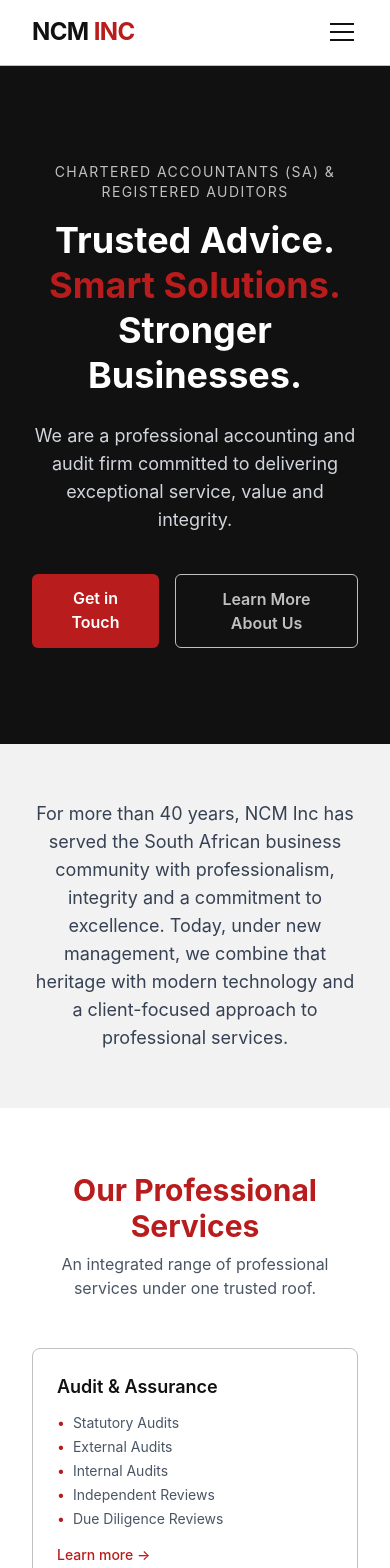
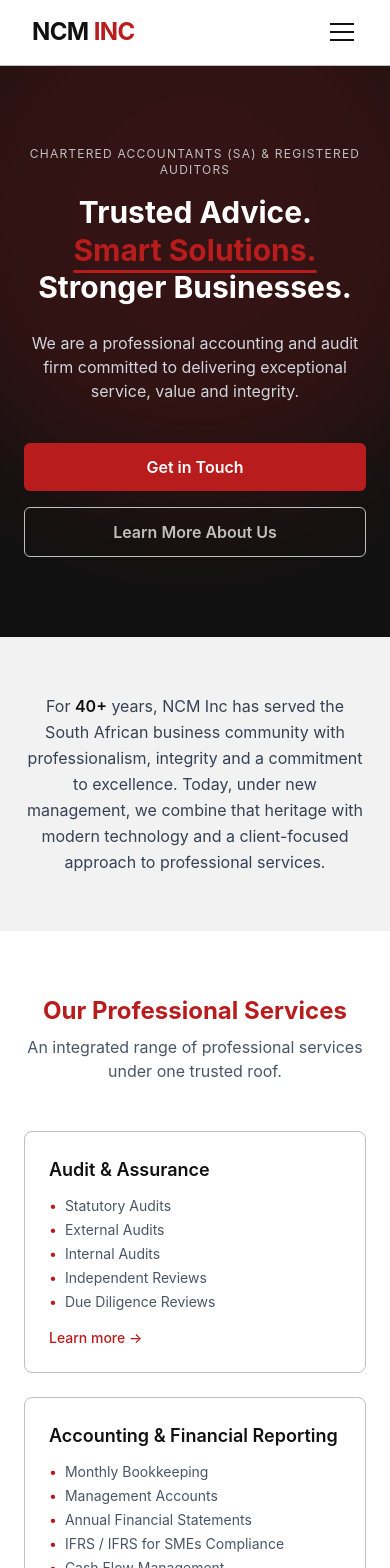
Before and after one commit to randr2405/NCMINC, a React (Vite) app: page / in a window 390 px wide. Shown: the top 1568 px of the page. Built offline with nearby package versions, Linux system fonts and the light colour scheme.

Commit message:
home pg updated

```diff
--- a/src/pages/Home.jsx
+++ b/src/pages/Home.jsx
@@ -1,117 +1,258 @@
 import { Link } from 'react-router-dom'
+import { useEffect, useRef, useState } from 'react'
+
+/** Fires `visible = true` once the element scrolls into view, then stops watching. */
+function useReveal(threshold = 0.15) {
+  const ref = useRef(null)
+  const [visible, setVisible] = useState(false)
+
+  useEffect(() => {
+    const el = ref.current
+    if (!el) return
+    const obs = new IntersectionObserver(
+      ([entry]) => {
+        if (entry.isIntersecting) {
+          setVisible(true)
+          obs.disconnect()
+        }
+      },
+      { threshold }
+    )
+    obs.observe(el)
+    return () => obs.disconnect()
+  }, [threshold])
+
+  return [ref, visible]
+}
+
+/** Counts up from 0 to `end` once it scrolls into view. */
+function Counter({ end, suffix = '', duration = 1400 }) {
+  const [ref, visible] = useReveal(0.6)
+  const [value, setValue] = useState(0)
+
+  useEffect(() => {
+    if (!visible) return
+    const start = performance.now()
+    let frame
+    const tick = (now) => {
+      const progress = Math.min((now - start) / duration, 1)
+      const eased = 1 - Math.pow(1 - progress, 3)
+      setValue(Math.round(end * eased))
+      if (progress < 1) frame = requestAnimationFrame(tick)
+    }
+    frame = requestAnimationFrame(tick)
+    return () => cancelAnimationFrame(frame)
+  }, [visible, end, duration])
+
+  return (
+    <span ref={ref}>
+      {value}
+      {suffix}
+    </span>
+  )
+}
+
+function Reveal({ as: Tag = 'div', delay = 0, className = '', style = {}, children }) {
+  const [ref, visible] = useReveal()
+  return (
+    <Tag
+      ref={ref}
+      className={
+        'transition-all duration-700 ease-out motion-reduce:transition-none motion-reduce:opacity-100 motion-reduce:translate-y-0 ' +
+        className
+      }
+      style={{
+        ...style,
+        opacity: visible ? 1 : 0,
+        transform: visible ? 'none' : 'translateY(20px)',
+        transitionDelay: `${delay}ms`,
+      }}
+    >
+      {children}
+    </Tag>
+  )
+}
 
 export default function Home() {
+  const [heroIn, setHeroIn] = useState(false)
+  useEffect(() => {
+    const t = setTimeout(() => setHeroIn(true), 60)
+    return () => clearTimeout(t)
+  }, [])
+
   const services = [
     {
-      title: "Audit & Assurance",
-      path: "/audit-assurance-services",
-      items: ["Statutory Audits", "External Audits", "Internal Audits", "Independent Reviews", "Due Diligence Reviews"],
+      title: 'Audit & Assurance',
+      path: '/audit-assurance-services',
+      items: ['Statutory Audits', 'External Audits', 'Internal Audits', 'Independent Reviews', 'Due Diligence Reviews'],
     },
     {
-      title: "Accounting & Financial Reporting",
-      path: "/accounting-financial-reporting",
-      items: ["Monthly Bookkeeping", "Management Accounts", "Annual Financial Statements", "IFRS / IFRS for SMEs Compliance", "Cash Flow Management"],
+      title: 'Accounting & Financial Reporting',
+      path: '/accounting-financial-reporting',
+      items: ['Monthly Bookkeeping', 'Management Accounts', 'Annual Financial Statements', 'IFRS / IFRS for SMEs Compliance', 'Cash Flow Management'],
     },
     {
-      title: "Tax Services",
-      path: "/tax-services",
-      items: ["Corporate & Individual Income Tax", "VAT Registration and Compliance", "PAYE, UIF and SDL Compliance", "Tax Planning and Advisory", "SARS Objections and Appeals"],
+      title: 'Tax Services',
+      path: '/tax-services',
+      items: ['Corporate & Individual Income Tax', 'VAT Registration and Compliance', 'PAYE, UIF and SDL Compliance', 'Tax Planning and Advisory', 'SARS Objections and Appeals'],
     },
     {
-      title: "Business Advisory",
-      path: "/business-advisory-services",
-      items: ["Business Consulting", "Strategic Planning", "Financial Modelling", "Business Valuations", "Mergers and Acquisitions Support"],
+      title: 'Business Advisory',
+      path: '/business-advisory-services',
+      items: ['Business Consulting', 'Strategic Planning', 'Financial Modelling', 'Business Valuations', 'Mergers and Acquisitions Support'],
     },
     {
-      title: "Company Secretarial Services",
-      path: "/company-secretarial-services",
-      items: ["Company Registrations", "CIPC Compliance", "Annual Returns", "Share Allotments and Transfers", "Beneficial Ownership Compliance"],
+      title: 'Company Secretarial Services',
+      path: '/company-secretarial-services',
+      items: ['Company Registrations', 'CIPC Compliance', 'Annual Returns', 'Share Allotments and Transfers', 'Beneficial Ownership Compliance'],
     },
     {
-      title: "Payroll & HR Services",
-      path: "/payroll-hr-services",
-      items: ["Payroll Processing", "EMP201 and EMP501 Submissions", "UIF Administration", "IRP5 Certificates", "Employment Tax Advisory"],
+      title: 'Payroll & HR Services',
+      path: '/payroll-hr-services',
+      items: ['Payroll Processing', 'EMP201 and EMP501 Submissions', 'UIF Administration', 'IRP5 Certificates', 'Employment Tax Advisory'],
     },
     {
-      title: "Fiduciary & Trust Services",
-      path: "/fiduciary-trust-services",
-      items: ["Trust Formation and Administration", "Estate Planning", "Deceased Estate Administration", "Trustee Services", "Succession Planning"],
+      title: 'Fiduciary & Trust Services',
+      path: '/fiduciary-trust-services',
+      items: ['Trust Formation and Administration', 'Estate Planning', 'Deceased Estate Administration', 'Trustee Services', 'Succession Planning'],
     },
     {
-      title: "B-BBEE Advisory",
-      path: "/bbbee-services",
-      items: ["B-BBEE Verification Preparation", "Scorecard Assessments", "Ownership Structuring", "Enterprise & Supplier Development", "B-BBEE Compliance Consulting"],
+      title: 'B-BBEE Advisory',
+      path: '/bbbee-services',
+      items: ['B-BBEE Verification Preparation', 'Scorecard Assessments', 'Ownership Structuring', 'Enterprise & Supplier Development', 'B-BBEE Compliance Consulting'],
     },
     {
-      title: "Business Process Outsourcing",
-      path: "/business-process-outsourcing",
-      items: ["Outsourced Accounting", "Virtual CFO Services", "Financial Controller Services", "Finance Department Outsourcing", "Management Reporting"],
+      title: 'Business Process Outsourcing',
+      path: '/business-process-outsourcing',
+      items: ['Outsourced Accounting', 'Virtual CFO Services', 'Financial Controller Services', 'Finance Department Outsourcing', 'Management Reporting'],
     },
   ]
 
   return (
-    <div className="text-black">
+    <div className="text-black overflow-x-hidden">
       {/* Hero */}
-      <section className="px-8 py-24 text-center text-white" style={{ backgroundColor: 'var(--ncm-black)' }}>
-        <p className="uppercase tracking-widest text-sm mb-4" style={{ color: 'var(--ncm-silver)' }}>
+      <section
+        className="relative px-6 sm:px-8 py-20 sm:py-28 text-center text-white overflow-hidden"
+        style={{ backgroundColor: 'var(--ncm-black)' }}
+      >
+        {/* subtle drifting accent glow, purely decorative */}
+        <div
+          aria-hidden="true"
+          className="pointer-events-none absolute -top-32 left-1/2 -translate-x-1/2 w-[560px] h-[560px] rounded-full opacity-20 blur-3xl"
+          style={{ backgroundColor: 'var(--ncm-red)' }}
+        />
+
+        <div className="relative">
+          <p
+            className="uppercase tracking-widest text-xs sm:text-sm mb-4 transition-all duration-700 ease-out"
+            style={{
+              color: 'var(--ncm-silver)',
+              opacity: heroIn ? 1 : 0,
+              transform: heroIn ? 'none' : 'translateY(10px)',
+            }}
+          >
             Chartered Accountants (SA) & Registered Auditors
           </p>
-        <h1 className="text-4xl md:text-6xl font-bold mb-4 leading-tight">
-          Trusted Advice. <span style={{ color: 'var(--ncm-red)' }}>Smart Solutions.</span><br />
+
+          <h1
+            className="text-3xl sm:text-5xl md:text-6xl font-bold mb-4 leading-tight transition-all duration-700 ease-out"
+            style={{
+              opacity: heroIn ? 1 : 0,
+              transform: heroIn ? 'none' : 'translateY(16px)',
+              transitionDelay: '100ms',
+            }}
+          >
+            Trusted Advice.{' '}
+            <span className="relative inline-block" style={{ color: 'var(--ncm-red)' }}>
+              Smart Solutions.
+              <span
+                className="absolute left-0 -bottom-1 h-[3px] rounded-full transition-all duration-[900ms] ease-out"
+                style={{
+                  backgroundColor: 'var(--ncm-red)',
+                  width: heroIn ? '100%' : '0%',
+                  transitionDelay: '550ms',
+                }}
+              />
+            </span>
+            <br />
             Stronger Businesses.
           </h1>
-        <p className="max-w-2xl mx-auto mt-6 text-gray-300 text-lg">
+
+          <p
+            className="max-w-2xl mx-auto mt-6 text-gray-300 text-base sm:text-lg transition-all duration-700 ease-out"
+            style={{
+              opacity: heroIn ? 1 : 0,
+              transform: heroIn ? 'none' : 'translateY(16px)',
+              transitionDelay: '220ms',
+            }}
+          >
             We are a professional accounting and audit firm committed to delivering
             exceptional service, value and integrity.
           </p>
-        <div className="mt-10 flex justify-center gap-4">
+
+          <div
+            className="mt-10 flex flex-col sm:flex-row justify-center gap-4 transition-all duration-700 ease-out"
+            style={{
+              opacity: heroIn ? 1 : 0,
+              transform: heroIn ? 'none' : 'translateY(16px)',
+              transitionDelay: '340ms',
+            }}
+          >
             <Link
               to="/contact"
-            className="px-6 py-3 rounded-md font-semibold text-white"
+              className="px-6 py-3 rounded-md font-semibold text-white transition-transform duration-200 hover:-translate-y-0.5 hover:shadow-lg active:translate-y-0"
               style={{ backgroundColor: 'var(--ncm-red)' }}
             >
               Get in Touch
             </Link>
             <Link
               to="/about-us"
-            className="px-6 py-3 rounded-md font-semibold border"
+              className="px-6 py-3 rounded-md font-semibold border transition-colors duration-200 hover:bg-white/10"
               style={{ borderColor: 'var(--ncm-silver)', color: 'var(--ncm-silver)' }}
             >
               Learn More About Us
             </Link>
           </div>
+        </div>
       </section>
 
       {/* Intro strip */}
-      <section className="px-8 py-14 text-center" style={{ backgroundColor: 'var(--ncm-grey)' }}>
-        <p className="max-w-3xl mx-auto text-gray-700 text-lg">
-          For more than 40 years, NCM Inc has served the South African business community
-          with professionalism, integrity and a commitment to excellence. Today, under new
+      <section className="px-6 sm:px-8 py-14 text-center" style={{ backgroundColor: 'var(--ncm-grey)' }}>
+        <Reveal className="max-w-3xl mx-auto">
+          <p className="text-gray-700 text-base sm:text-lg leading-relaxed">
+            For{' '}
+            <span className="font-semibold" style={{ color: 'var(--ncm-black)' }}>
+              <Counter end={40} suffix="+" />
+            </span>{' '}
+            years, NCM Inc has served the South African business community with
+            professionalism, integrity and a commitment to excellence. Today, under new
             management, we combine that heritage with modern technology and a client-focused
             approach to professional services.
           </p>
+        </Reveal>
       </section>
 
       {/* Services grid */}
-      <section className="px-8 py-16 max-w-6xl mx-auto">
-        <h2 className="text-3xl font-bold mb-2 text-center" style={{ color: 'var(--ncm-red)' }}>
+      <section className="px-6 sm:px-8 py-16 max-w-6xl mx-auto">
+        <Reveal as="h2" className="text-2xl sm:text-3xl font-bold mb-2 text-center" style={{ color: 'var(--ncm-red)' }}>
           Our Professional Services
-        </h2>
-        <p className="text-center text-gray-600 mb-12">
+        </Reveal>
+        <Reveal delay={80} className="text-center text-gray-600 mb-12">
           An integrated range of professional services under one trusted roof.
-        </p>
-        <div className="grid md:grid-cols-3 gap-6">
-          {services.map((s) => (
+        </Reveal>
+
+        <div className="grid sm:grid-cols-2 md:grid-cols-3 gap-6">
+          {services.map((s, i) => (
+            <Reveal key={s.path} delay={(i % 3) * 90} className="h-full">
               <Link
-              key={s.path}
                 to={s.path}
-              className="block p-6 rounded-lg border hover:shadow-lg transition-shadow"
+                className="group flex flex-col h-full p-6 rounded-lg border transition-all duration-300 hover:shadow-xl hover:-translate-y-1"
                 style={{ borderColor: 'var(--ncm-silver)' }}
               >
                 <h3 className="font-semibold text-lg mb-3" style={{ color: 'var(--ncm-black)' }}>
                   {s.title}
                 </h3>
-              <ul className="text-sm text-gray-600 space-y-1">
+                <ul className="text-sm text-gray-600 space-y-1 flex-1">
                   {s.items.map((item) => (
                     <li key={item} className="flex items-start gap-2">
                       <span style={{ color: 'var(--ncm-red)' }}>•</span>
@@ -119,46 +260,56 @@
                     </li>
                   ))}
                 </ul>
-              <span className="inline-block mt-4 text-sm font-medium" style={{ color: 'var(--ncm-red)' }}>
+                <span
+                  className="inline-flex items-center gap-1 mt-4 text-sm font-medium transition-transform duration-200 group-hover:translate-x-1"
+                  style={{ color: 'var(--ncm-red)' }}
+                >
                   Learn more →
                 </span>
               </Link>
+            </Reveal>
           ))}
         </div>
       </section>
 
       {/* Why NCM strip */}
-      <section className="px-8 py-16 text-white text-center" style={{ backgroundColor: 'var(--ncm-black)' }}>
-        <h2 className="text-2xl md:text-3xl font-bold mb-4">
+      <section className="px-6 sm:px-8 py-16 text-white text-center" style={{ backgroundColor: 'var(--ncm-black)' }}>
+        <Reveal as="h2" className="text-xl sm:text-2xl md:text-3xl font-bold mb-4">
           More Than Compliance. A Professional Partner.
-        </h2>
-        <p className="max-w-2xl mx-auto text-gray-300 mb-8">
+        </Reveal>
+        <Reveal delay={80} className="max-w-2xl mx-auto text-gray-300 mb-8 text-sm sm:text-base">
           Businesses today require more than accountants who prepare financial statements
           and tax returns — they require advisers who understand their challenges, identify
           opportunities and help them make informed decisions.
-        </p>
+        </Reveal>
+        <Reveal delay={160}>
           <Link
             to="/about-us"
-          className="inline-block px-6 py-3 rounded-md font-semibold text-white"
+            className="inline-block px-6 py-3 rounded-md font-semibold text-white transition-transform duration-200 hover:-translate-y-0.5 hover:shadow-lg"
             style={{ backgroundColor: 'var(--ncm-red)' }}
           >
             Why Choose NCM Inc
           </Link>
+        </Reveal>
       </section>
 
       {/* Contact strip */}
-      <section className="px-8 py-14 text-center" style={{ backgroundColor: 'var(--ncm-grey)' }}>
-        <h2 className="text-2xl font-bold mb-2" style={{ color: 'var(--ncm-black)' }}>Get in Touch</h2>
-        <p className="text-gray-600 mb-8">Durban, Umhlanga, Ballito and Richards Bay</p>
-        <div className="flex flex-wrap justify-center gap-8 text-gray-700 text-sm">
+      <section className="px-6 sm:px-8 py-14 text-center" style={{ backgroundColor: 'var(--ncm-grey)' }}>
+        <Reveal as="h2" className="text-2xl font-bold mb-2" style={{ color: 'var(--ncm-black)' }}>
+          Get in Touch
+        </Reveal>
+        <Reveal delay={60} className="text-gray-600 mb-8">
+          Durban, Umhlanga, Ballito and Richards Bay
+        </Reveal>
+        <Reveal delay={120} className="flex flex-wrap justify-center gap-x-8 gap-y-3 text-gray-700 text-sm">
           <span>📞 062 830 3044</span>
           <span>💬 083 333 9349</span>
           <span>✉️ admin@ncmca.co.za</span>
           <span>🌐 www.ncmca.co.za</span>
-        </div>
-        <p className="mt-8 italic text-gray-500">
+        </Reveal>
+        <Reveal delay={180} className="mt-8 italic text-gray-500">
           Delivering Excellence Through Integrity, Insight and Innovation.
-        </p>
+        </Reveal>
       </section>
     </div>
   )
```
Lines whose indentation alone changed are shown as unchanged.
